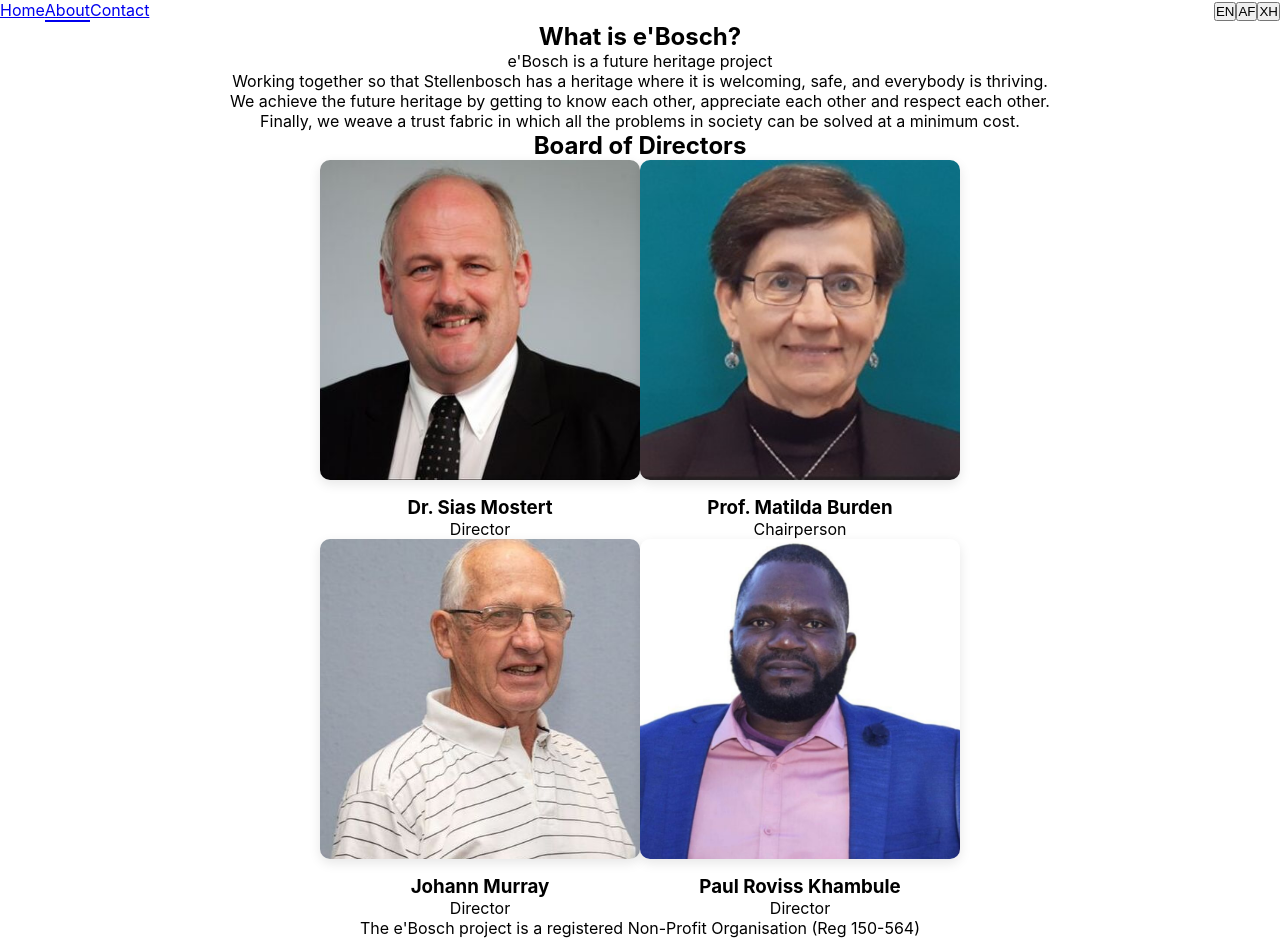
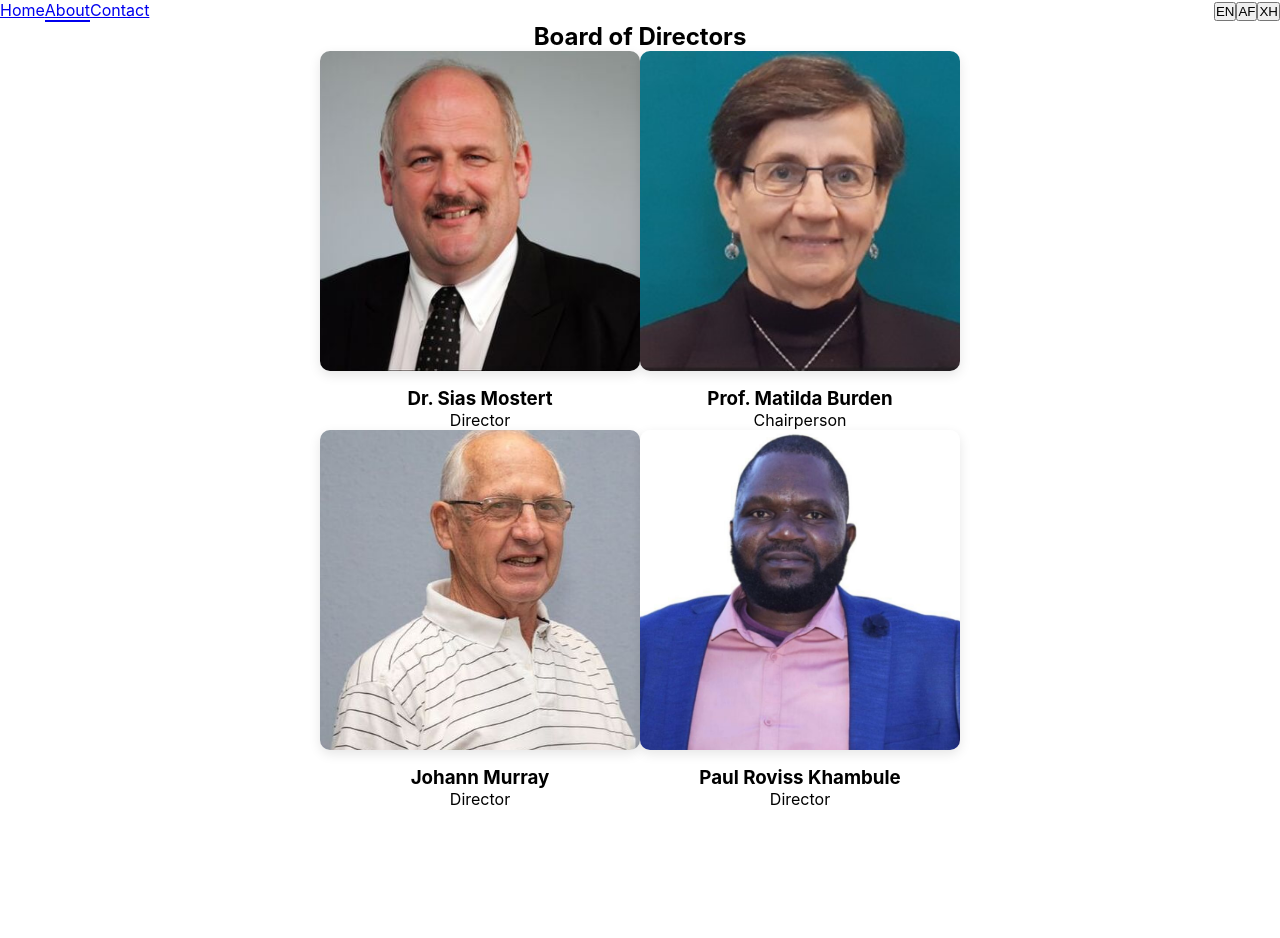
Before and after one commit to mihlalibayi/ebosch-website, a Next.js app: page /about in a window 1280 px wide. After the commit the page ends 809 px from the top, so only its background shows below. Built offline with nearby package versions, Linux system fonts and the light colour scheme.

Commit message:
Clean about page - remove about section, increase image spacing, remove NPO footer text

```diff
--- a/app/about/page.tsx
+++ b/app/about/page.tsx
@@ -43,7 +43,6 @@ const directors = [
 
 export default function About() {
   const [language, setLanguage] = useState<Language>('en');
-  const t = translations[language];
 
   const getDirectorRole = (director: typeof directors[0]) => {
     if (language === 'af') return director.roleAf;
@@ -94,34 +93,16 @@ export default function About() {
       </header>
 
       <main className="max-w-7xl mx-auto px-4 sm:px-6 lg:px-8 py-12">
-        {/* About Section */}
-        <section className="mb-24">
-          <div className="bg-white rounded-lg shadow-md p-8">
-            {t.about.sections.map((section, idx) => (
-              <div key={idx} className="mb-6 text-center">
-                <h2 className="text-3xl font-bold text-gray-900 mb-4">
-                  {section.title}
-                </h2>
-                {section.content.map((paragraph, pIdx) => (
-                  <p key={pIdx} className="text-gray-700 mb-4 leading-relaxed text-lg max-w-3xl mx-auto">
-                    {paragraph}
-                  </p>
-                ))}
-              </div>
-            ))}
-          </div>
-        </section>
-
         {/* Board of Directors */}
         <section>
-          <h2 className="text-3xl font-bold text-gray-900 mb-16 text-center">
+          <h2 className="text-3xl font-bold text-gray-900 mb-20 text-center">
             {language === 'en' && 'Board of Directors'}
             {language === 'af' && 'Raad van Direkteure'}
             {language === 'xh' && 'Ibhodi Yabaphathi'}
           </h2>
 
           {/* First Row - Sias and Matilda */}
-          <div className="flex justify-center gap-12 mb-16">
+          <div className="flex justify-center gap-20 mb-20">
             {directors.slice(0, 2).map((director) => (
               <div key={director.id} className="text-center">
                 <img
@@ -148,7 +129,7 @@ export default function About() {
           </div>
 
           {/* Second Row - Johann and Paul */}
-          <div className="flex justify-center gap-12">
+          <div className="flex justify-center gap-20">
             {directors.slice(2, 4).map((director) => (
               <div key={director.id} className="text-center">
                 <img
@@ -178,7 +159,7 @@ export default function About() {
 
       <footer className="bg-gray-900 text-gray-300 py-8 mt-20">
         <div className="max-w-7xl mx-auto px-4 sm:px-6 lg:px-8 text-center">
-          <p className="text-sm">{t.footer.npo}</p>
+          <p className="text-sm"></p>
         </div>
       </footer>
     </div>
--- a/app/translations.json
+++ b/app/translations.json
@@ -16,21 +16,8 @@
       "placeholder": "Enter your email",
       "button": "Subscribe"
     },
-    "about": {
-      "sections": [
-        {
-          "title": "What is e'Bosch?",
-          "content": [
-            "e'Bosch is a future heritage project",
-            "Working together so that Stellenbosch has a heritage where it is welcoming, safe, and everybody is thriving.",
-            "We achieve the future heritage by getting to know each other, appreciate each other and respect each other.",
-            "Finally, we weave a trust fabric in which all the problems in society can be solved at a minimum cost."
-          ]
-        }
-      ]
-    },
     "footer": {
-      "npo": "The e'Bosch project is a registered Non-Profit Organisation (Reg 150-564)"
+      "npo": ""
     },
     "wordcloud": {
       "words": [
@@ -56,21 +43,8 @@
       "placeholder": "Voer jou e-pos in",
       "button": "Teken In"
     },
-    "about": {
-      "sections": [
-        {
-          "title": "Wat is e'Bosch?",
-          "content": [
-            "e'Bosch is 'n toekomstige erfenisprojek",
-            "Saam werk sodat Stellenbosch 'n erfenis het waar dit welkom, veilig is, en almal floreer.",
-            "Ons bereik die toekomstige erfenis deur mekaar te leer ken, mekaar te waardeer en mekaar te respekteer.",
-            "Laastens weef ons 'n vertroueweefsel waarin al die probleme in die samelewing teen minimale koste opgelos kan word."
-          ]
-        }
-      ]
-    },
     "footer": {
-      "npo": "Die e'Bosch-projek is 'n geregistreerde Non-Profit Organisasie (Reg 150-564)"
+      "npo": ""
     },
     "wordcloud": {
       "words": [
@@ -96,21 +70,8 @@
       "placeholder": "Faka i-imeyile yakho",
       "button": "Yibhalisa"
     },
-    "about": {
-      "sections": [
-        {
-          "title": "Yintoni i-e'Bosch?",
-          "content": [
-            "i-e'Bosch yiprojekthi yefutyela yenkcubeko",
-            "Kusebenza ngokudibanisa ukuze iStellenbosh ibe nenkcubeko apho ikhululekile, ilungile, kwaye wonke umntu ukulungele.",
-            "Siyayiphumeza ifutyela yenkcubeko ngokwazi enye enye, ukuhlonipha enye enye nokukhulelwa kwenye enye.",
-            "Okokugqibela, siyayibheka iqabane lokuthembana apho zonke iingxaki kwi-society zinokusulungwa ngamaxabiso amancinci."
-          ]
-        }
-      ]
-    },
     "footer": {
-      "npo": "Ikhaya lengcali le-e'Bosch lisiko elumandelwe Non-Profit Organisation (Reg 150-564)"
+      "npo": ""
     },
     "wordcloud": {
       "words": [
```
